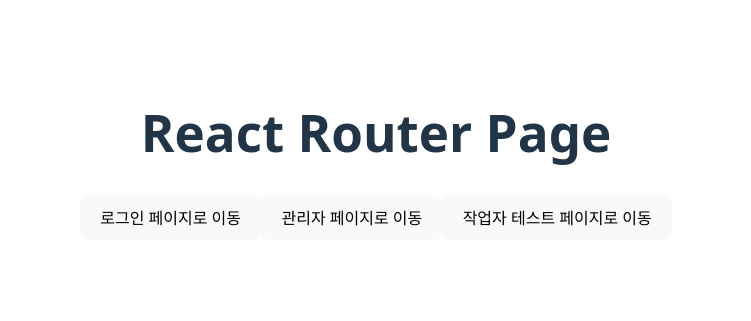
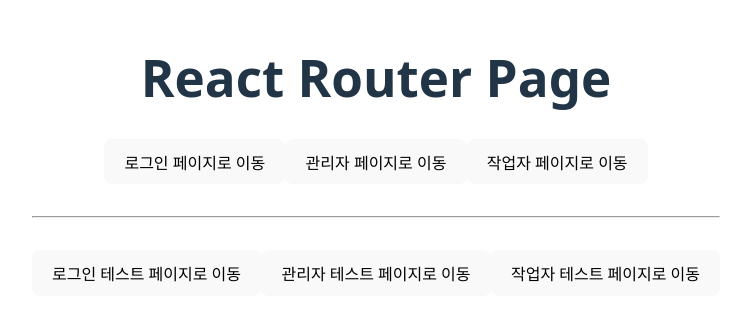
Before and after one commit to Sychol/CareEyes, a React (Vite) app in the folder frontend/: page / in a window 1280 px wide. Shown: the part 245-566 px from the top of the page, without its empty margins (264-1015 px from the left). Built offline with nearby package versions, Linux system fonts and the light colour scheme.

Commit message:
test page 구현

```diff
--- a/frontend/src/App.jsx
+++ b/frontend/src/App.jsx
@@ -8,6 +8,10 @@ import Worker from './pages/Worker';
 
 import Test_api from './tests/test_api';
 import Test_ai from './tests/Test_ai';
+import Test_login from './tests/Login';
+import Test_manager from './tests/Manager';
+import Test_worker from './tests/Worker';
+
 
 function App() {
 
@@ -22,6 +26,9 @@ function App() {
 
           <Route path='/test_ai' element={<Test_ai />}></Route>
           <Route path='/test_api' element={<Test_api />}></Route>
+          <Route path='/test_login' element={<Test_login />}></Route>
+          <Route path='/test_manager' element={<Test_manager />}></Route>
+          <Route path='/test_worker' element={<Test_worker />}></Route>
         </Routes>
       </div>
     </>
--- a/frontend/src/pages/Home.jsx
+++ b/frontend/src/pages/Home.jsx
@@ -15,12 +15,32 @@ const Home = () => {
         navigate('/worker');
     };
 
+    const goTestLogin = () => {
+        navigate('/test_login');
+    };
+    const goTestManager = () => {
+        navigate('/test_manager');
+    };
+    const goTestWorker = () => {
+        navigate('/test_worker');
+    };
+
     return (
         <>
             <h1>React Router Page</h1>
-            <button onClick={goLogin}>로그인 페이지로 이동</button>
-            <button onClick={goManager}>관리자 페이지로 이동</button>
-            <button onClick={goWorker}>작업자 테스트 페이지로 이동</button>
+            <div>
+                <button onClick={goLogin}>로그인 페이지로 이동</button>
+                <button onClick={goManager}>관리자 페이지로 이동</button>
+                <button onClick={goWorker}>작업자 페이지로 이동</button>
+            </div>
+
+            <br /><hr /><br />
+
+            <div>
+                <button onClick={goTestLogin}>로그인 테스트 페이지로 이동</button>
+                <button onClick={goTestManager}>관리자 테스트 페이지로 이동</button>
+                <button onClick={goTestWorker}>작업자 테스트 페이지로 이동</button>
+            </div>
         </>
     )
 }
--- /dev/null
+++ b/frontend/src/tests/Login.jsx
@@ -0,0 +1,23 @@
+import React from 'react'
+import { useNavigate } from 'react-router-dom'
+
+const Login = () => {
+
+    const navigate = useNavigate();
+
+    const goManager = () => {
+        navigate('/manager');
+    };
+    const goWorker = () => {
+        navigate('/worker');
+    };
+    return (
+        <>
+            <h1>Login Page</h1>
+            <button onClick={goManager}>관리자 페이지로 이동</button>
+            <button onClick={goWorker}>작업자 테스트 페이지로 이동</button>
+        </>
+    )
+}
+
+export default Login
--- /dev/null
+++ b/frontend/src/tests/Manager.jsx
@@ -0,0 +1,11 @@
+import React from 'react'
+
+const Manager = () => {
+    return (
+        <>
+            <h1>Manager Page</h1>
+        </>
+    )
+}
+
+export default Manager
--- /dev/null
+++ b/frontend/src/tests/Worker.jsx
@@ -0,0 +1,11 @@
+import React from 'react'
+
+const Worker = () => {
+    return (
+        <>
+            <h1>Worker Page</h1>
+        </>
+    )
+}
+
+export default Worker
```
